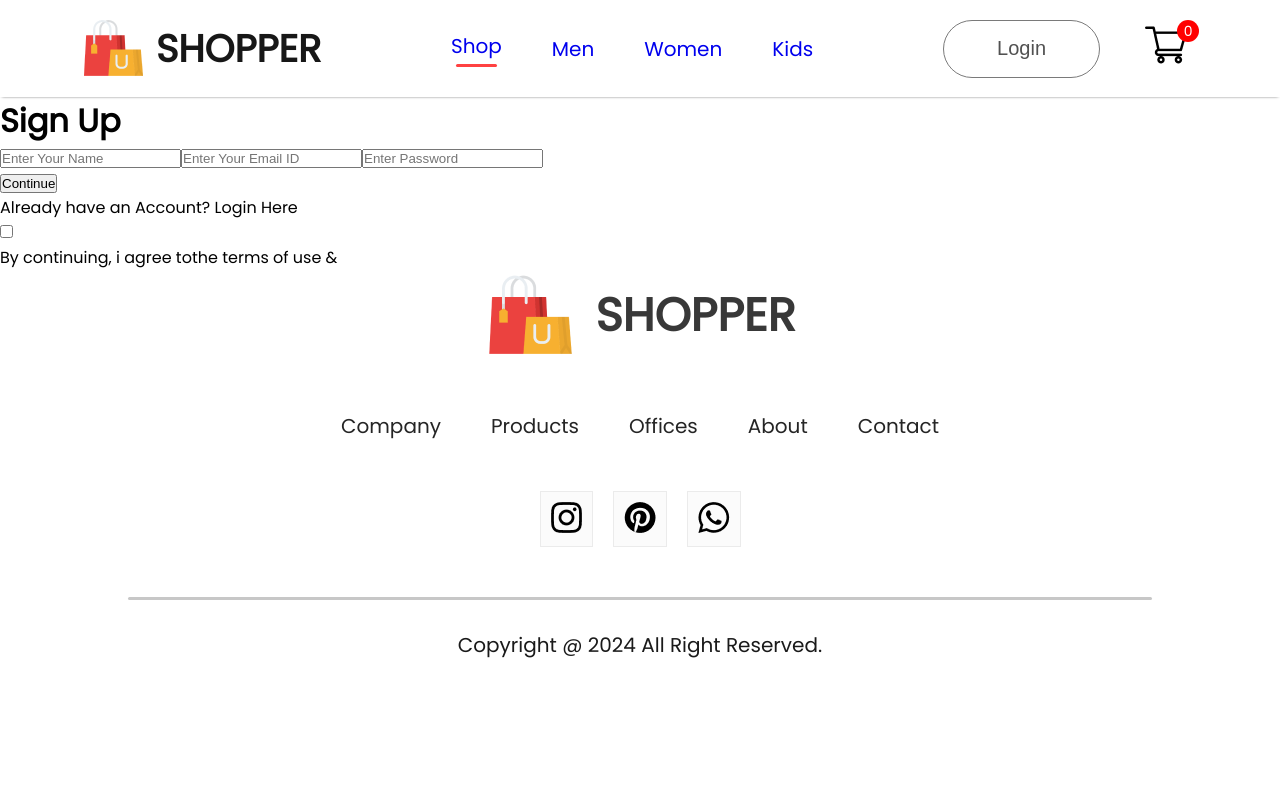
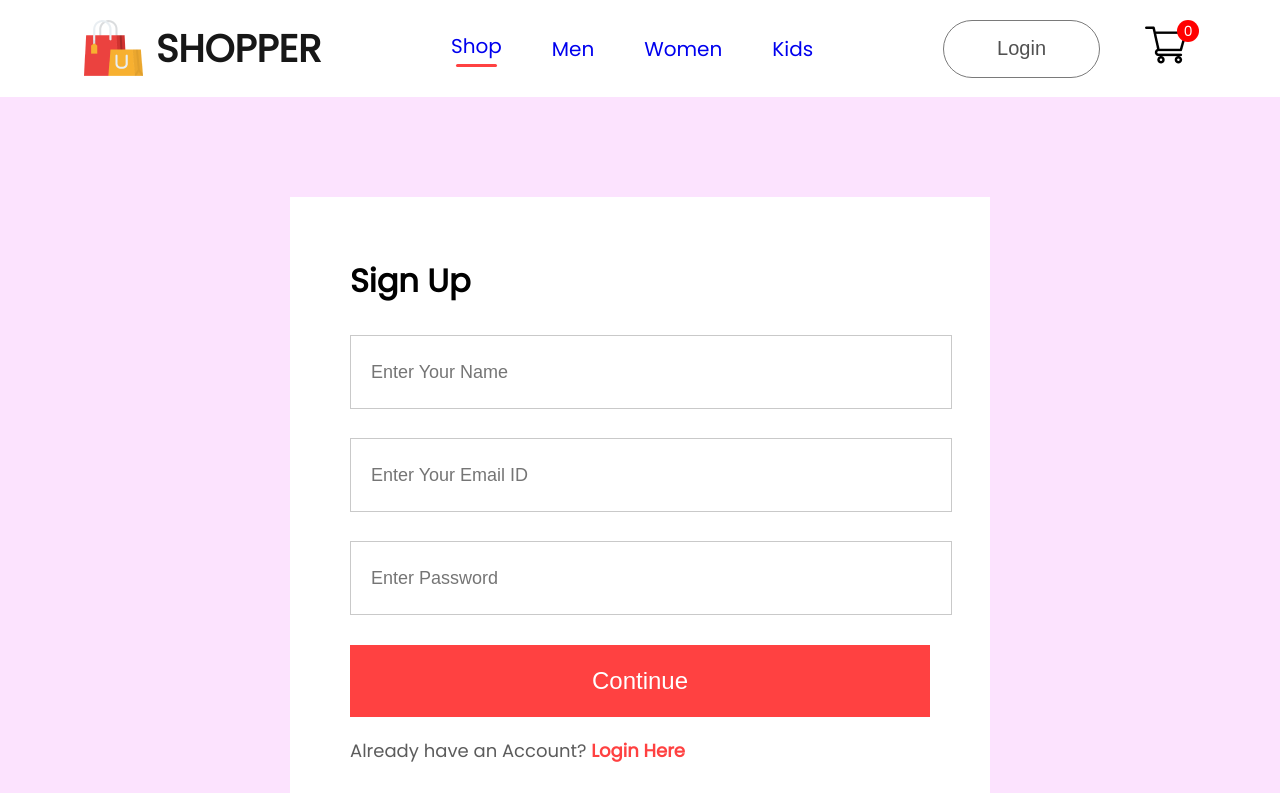
Before and after one commit to samdishjadhav9970/e-commerce_application, a React (Create React App) app: page /login in a window 1280 px wide. Shown: the top 793 px of the page. Built offline with nearby package versions, Linux system fonts and the light colour scheme.

Commit message:
LoginSignUp page

```diff
--- /dev/null
+++ b/src/Pages/CSS/LoginSignUp.css
@@ -0,0 +1,70 @@
+.loginSignup{
+    width: 100%;
+    height: 80vh;
+    background: #fce3fe;
+    padding-top: 100px;
+    /* padding: 100px 0; */
+}
+
+.loginSignup-container{
+    width: 580px;
+    height: 600px;
+    background: #fff;
+    margin: auto;
+    padding: 40px 60px;
+}
+
+.loginSignup-container h1 {
+    margin: 20px 0px;
+}
+
+.loginSignup-fields{
+    display: flex;
+    flex-direction: column;
+    gap: 29px;
+    margin-top: 30px;
+}
+
+.loginSignup-fields input {
+    height: 72px;
+    width: 100%;
+    padding-left: 20px;
+    border: 1px solid #c9c9c9;
+    outline: none;
+    color: #5c5c5c;
+    font-size: 18px;
+}
+
+.loginSignup-container button {
+    width: 580px;
+    height: 72px;
+    color: #fff;
+    background: #ff4141;
+    margin-top: 30px;
+    border: none;
+    font-size: 24px;
+    font-weight: 500;
+    cursor: pointer;
+}
+
+.loginSignup-login{
+    margin-top: 20px;
+    color: #5c5c5c;
+    font-size: 18px;
+    font-weight: 500;
+}
+
+.loginSignup-login span {
+    color: #ff4141;
+    font-weight: 600;
+}
+
+.loginSignup-agree{
+    display: flex;
+    align-items: center;
+    margin-top: 25px;
+    gap: 20px;
+    color: #5c5c5c;
+    font-size: 18px;
+    font-weight: 500;
+}
--- a/src/Pages/LoginSignUp.jsx
+++ b/src/Pages/LoginSignUp.jsx
@@ -1,4 +1,5 @@
 import React from 'react'
+import './CSS/LoginSignUp.css'
 
 function LoginSignUp() {
   return (
@@ -14,7 +15,7 @@ function LoginSignUp() {
         <p className="loginSignup-login">Already have an Account? <span>Login Here</span></p>
         <div className="loginSignup-agree">
           <input type="checkbox" name="" id="" />
-          <p>By continuing, i agree tothe terms of use & </p>
+          <p>By continuing, i agree tothe terms of use & Privacy Policy.</p>
         </div>
       </div>
     </div>
```
